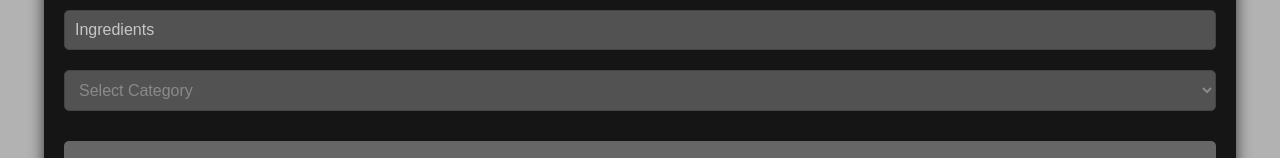
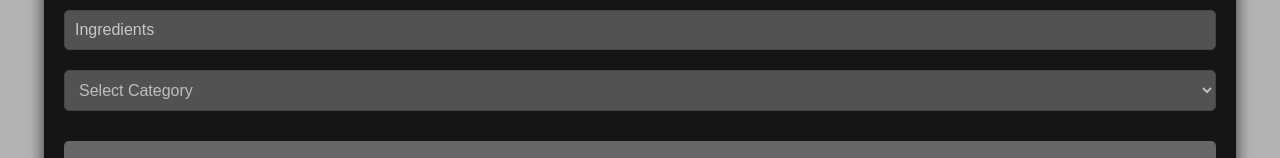
Before and after one commit to dmcclellan3/recipe-book, a React (Vite) app in the folder recipe-book/: page / in a window 1280 px wide. Shown: the part 252-410 px from the top of the page. Built offline with nearby package versions, Linux system fonts and the light colour scheme.

Commit message:
css changes

```diff
--- a/recipe-book/src/index.css
+++ b/recipe-book/src/index.css
@@ -39,7 +39,7 @@ form {
 input[type="text"],
 select {
   background-color: #525252;
-  color: #8b8a8a;
+  color: #bfbebe;
   border: 1px solid #444;
   padding: 10px;
   margin: 10px 0;
@@ -88,7 +88,7 @@ button:disabled {
 
 .recipe-item {
   background-color: #444444;
-  color: #8b8a8a;
+  color: #d9d6d6;
   padding: 15px;
   margin: 10px 0;
   border-radius: 5px;
```
